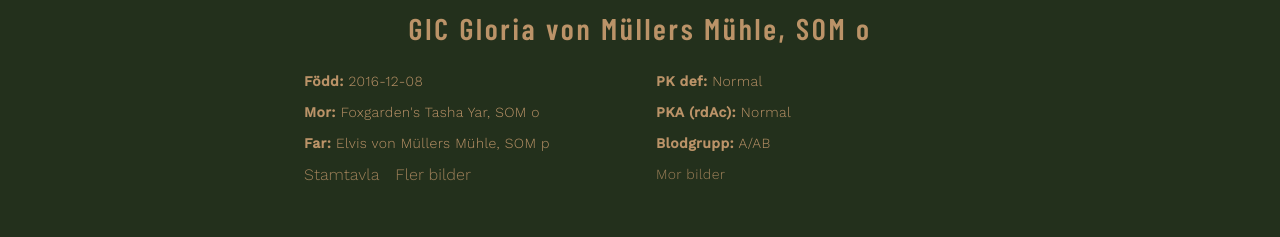
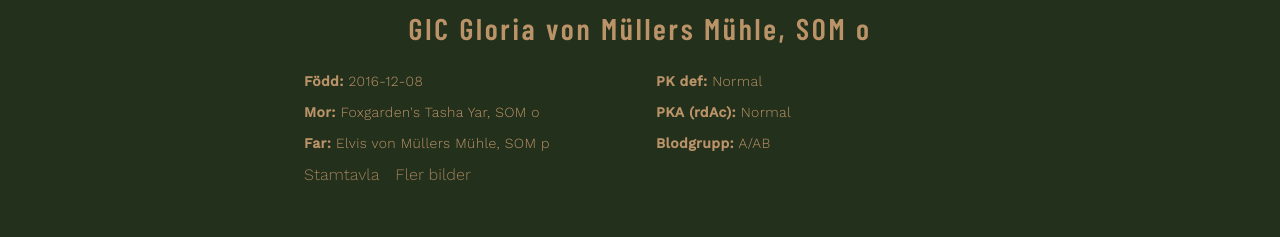
Before and after one commit to swartbergs/at-heart-somali, a React (Vite) app: page /avelshonor in a window 1280 px wide. Shown: the part 1783-2020 px from the top of the page. Built offline with nearby package versions, Linux system fonts and the light colour scheme; the HTML template or start-up script is replaced by a standard one.

Commit message:
Remove "Mor bilder" text

```diff
--- a/src/pages/Avelshonor.tsx
+++ b/src/pages/Avelshonor.tsx
@@ -35,7 +35,7 @@ const Avelshonor = () => {
       pkDef: "Normal",
       pkaRada: "Normal",
       bloodType: "A/AB",
-      genes: "Mor bilder",
+      genes: "",
       moreImagesLink: "#"
     }
   ];
@@ -90,7 +90,9 @@ const Avelshonor = () => {
           <p className="font-light">
             <span className="font-semibold">Blodgrupp:</span> {cat.bloodType}
           </p>
-          <p className="font-light text-brand-gold/80">{cat.genes}</p>
+          {cat.genes && (
+            <p className="font-light text-brand-gold/80">{cat.genes}</p>
+          )}
         </div>
       </div>
     </div>
```
